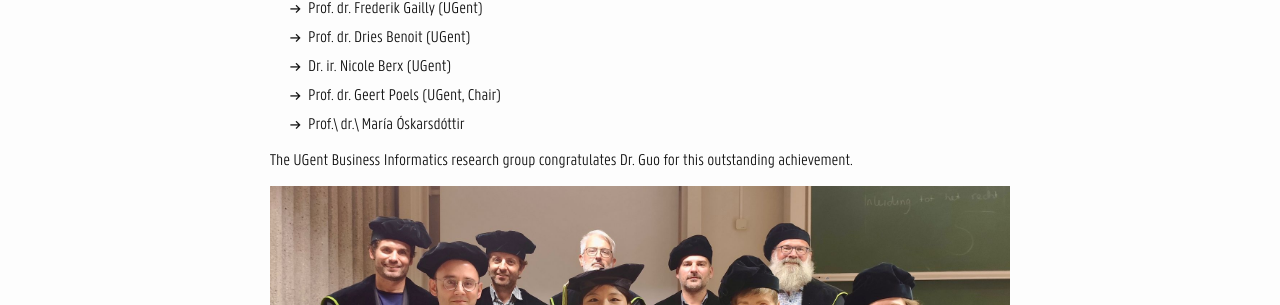
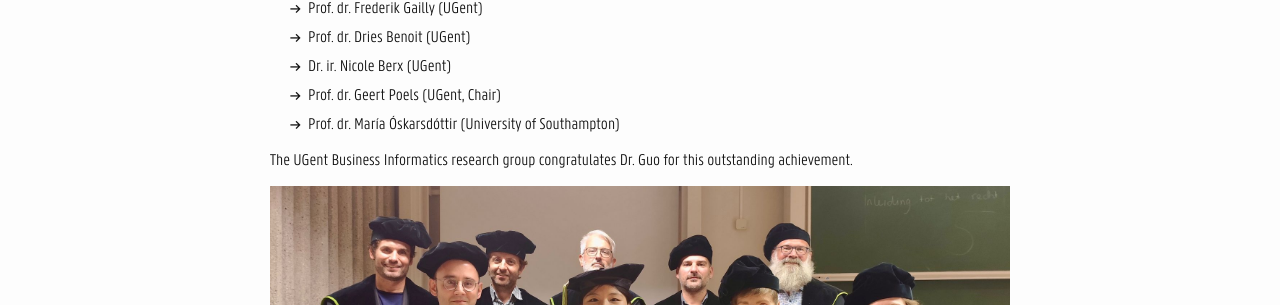
Before and after one commit to UGent-BusinessInformatics/ugent-businessinformatics.github.io, a Jekyll site: the page built from _posts/2026-09-03-phd-yameng-guo.markdown, in a window 1280 px wide. Shown: the part 566-871 px from the top of the page. Built offline with Jekyll 4.4.1, drawn with Linux system fonts in a browser that asks for light colours.

Commit message:
Update affiliation for Prof. dr. María Óskarsdóttir

```diff
--- a/_posts/2026-09-03-phd-yameng-guo.markdown
+++ b/_posts/2026-09-03-phd-yameng-guo.markdown
@@ -20,7 +20,7 @@ From left to right on the picture:
 - Prof. dr. Dries Benoit (UGent)
 - Dr. ir. Nicole Berx (UGent)
 - Prof. dr. Geert Poels (UGent, Chair)
-- Prof.\ dr.\ María Óskarsdóttir
+- Prof. dr. María Óskarsdóttir (University of Southampton)
 
 The UGent Business Informatics research group congratulates Dr. Guo for this outstanding achievement.
 
```
